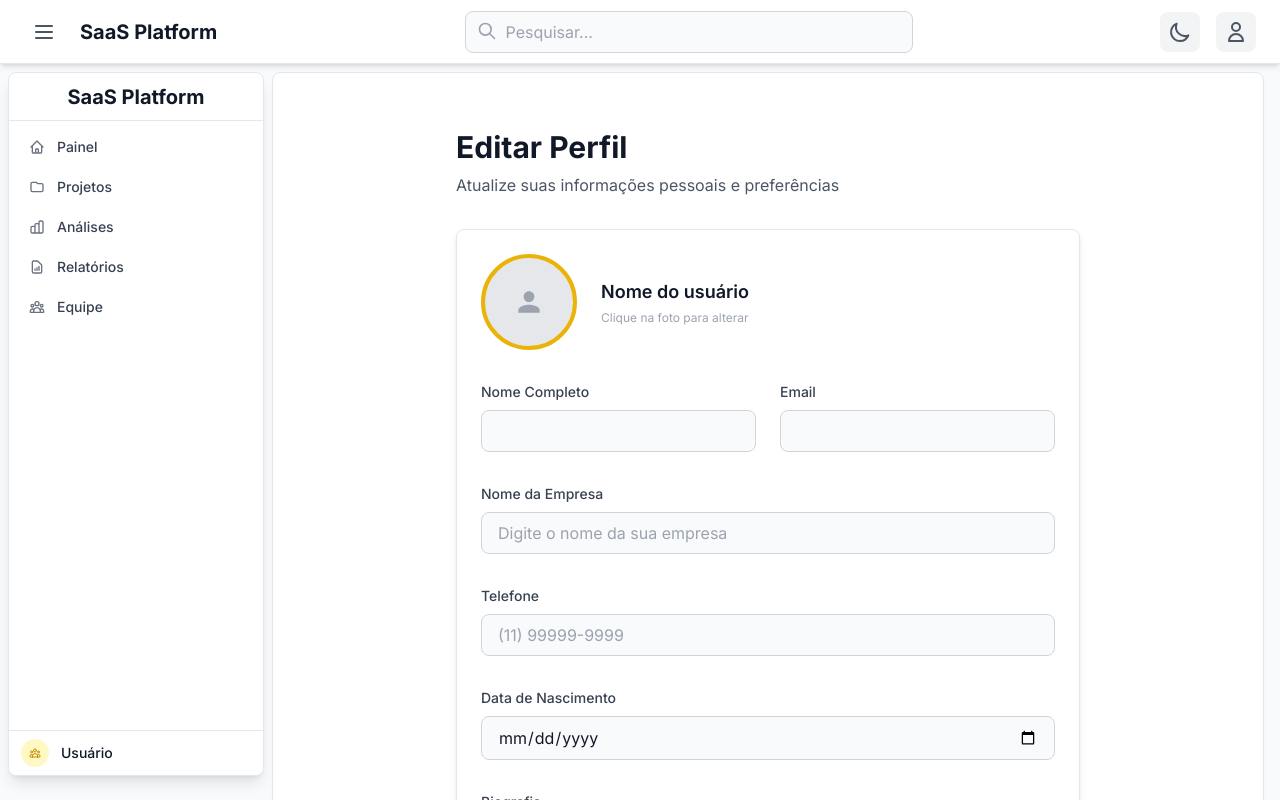
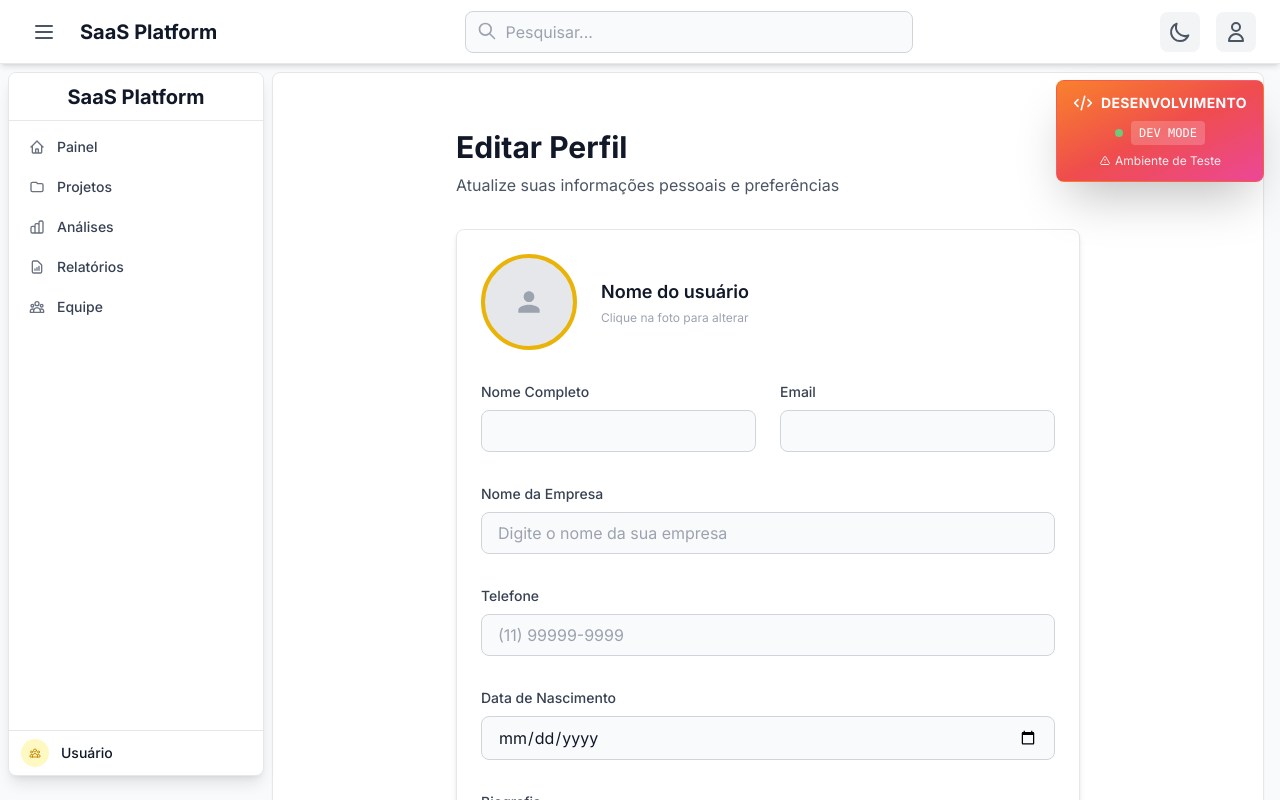
Before and after one commit to alencarconsultorias/template-saas-web, a Next.js app in the folder tsaas-web/: page /dashboard/profile in a window 1280 px wide. Shown: the top 800 px of the page. Built offline with nearby package versions, Linux system fonts and the light colour scheme; no server answers.

Commit message:
feat(TSAAS-207): Dev Banner

```diff
--- a/tsaas-web/src/app/dashboard/layout.tsx
+++ b/tsaas-web/src/app/dashboard/layout.tsx
@@ -2,13 +2,14 @@
 
 import Sidebar from "@/components/Sidebar";
 import Header from "@/components/Header";
+import DevBanner from "@/components/DevBanner";
 import { SidebarProvider, useSidebar } from "@/contexts/SidebarContext";
 
 function DashboardContent({ children }: { children: React.ReactNode }) {
   const { isCollapsed } = useSidebar();
 
   return (
-    <div className="min-h-screen bg-gray-50 dark:bg-gray-900 flex flex-col">
+    <div className="min-h-screen bg-gray-50 dark:bg-gray-900 flex flex-col pt-16">
       <Header />
       <div className="flex flex-1 h-[calc(100vh-64px)] px-4 lg:px-2">
         <Sidebar />
@@ -18,6 +19,7 @@ function DashboardContent({ children }: { children: React.ReactNode }) {
           {children}
         </main>
       </div>
+      <DevBanner />
     </div>
   );
 }
--- /dev/null
+++ b/tsaas-web/src/components/DevBanner.tsx
@@ -0,0 +1,47 @@
+"use client";
+
+import { motion } from "framer-motion";
+import { ExclamationIcon, CodeIcon } from "@heroicons/react/outline";
+
+export default function DevBanner() {
+  // Only show in development environment
+  if (process.env.NODE_ENV === 'production') {
+    return null;
+  }
+
+  return (
+    <motion.div
+      initial={{ opacity: 0, x: 100 }}
+      animate={{ opacity: 1, x: 0 }}
+      transition={{ duration: 0.5, delay: 0.2 }}
+      className="fixed top-20 right-4 z-40 bg-gradient-to-br from-orange-500 via-red-500 to-pink-500 text-white shadow-2xl rounded-lg border border-orange-400/30"
+    >
+      <div className="px-4 py-3 space-y-2">
+        {/* Header */}
+        <div className="flex items-center justify-center">
+          <CodeIcon className="h-5 w-5 mr-2 flex-shrink-0" />
+          <span className="text-sm font-bold tracking-wide">
+            DESENVOLVIMENTO
+          </span>
+        </div>
+
+        {/* Status indicator */}
+        <div className="flex items-center justify-center space-x-2">
+          <div className="w-2 h-2 bg-green-400 rounded-full animate-pulse"></div>
+          <span className="text-xs font-mono bg-white/20 px-2 py-1 rounded">
+            DEV MODE
+          </span>
+        </div>
+
+        {/* Warning */}
+        <div className="flex items-center justify-center text-xs opacity-90">
+          <ExclamationIcon className="h-3 w-3 mr-1" />
+          <span>Ambiente de Teste</span>
+        </div>
+      </div>
+
+      {/* Decorative border */}
+      <div className="absolute inset-0 rounded-lg bg-gradient-to-br from-white/10 to-transparent pointer-events-none"></div>
+    </motion.div>
+  );
+}
--- a/tsaas-web/src/components/Header.tsx
+++ b/tsaas-web/src/components/Header.tsx
@@ -33,7 +33,7 @@ export default function Header() {
   };
 
   return (
-    <header className="w-full bg-white dark:bg-gray-900 shadow-md px-6 py-3 flex items-center justify-between h-16 flex-shrink-0 border-b border-gray-200 dark:border-gray-700">
+    <header className="fixed top-0 left-0 right-0 z-50 w-full bg-white dark:bg-gray-900 shadow-md px-6 py-3 flex items-center justify-between h-16 flex-shrink-0 border-b border-gray-200 dark:border-gray-700">
       {/* Left section with sidebar toggle and logo */}
       <div className="flex items-center gap-4">
         {/* Sidebar toggle button (desktop only) */}
```
